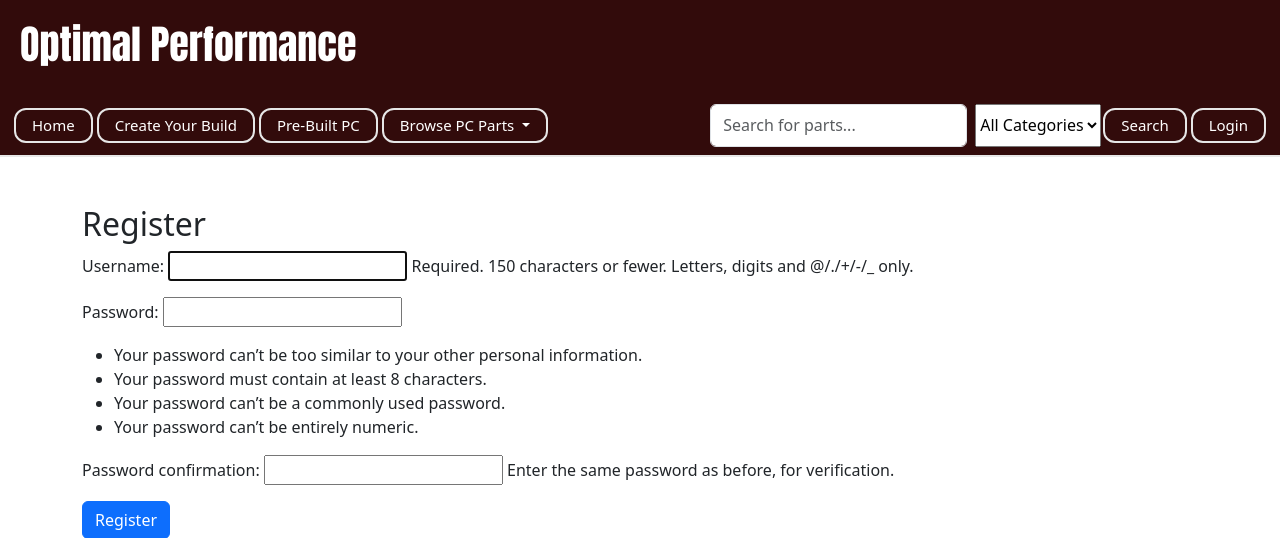
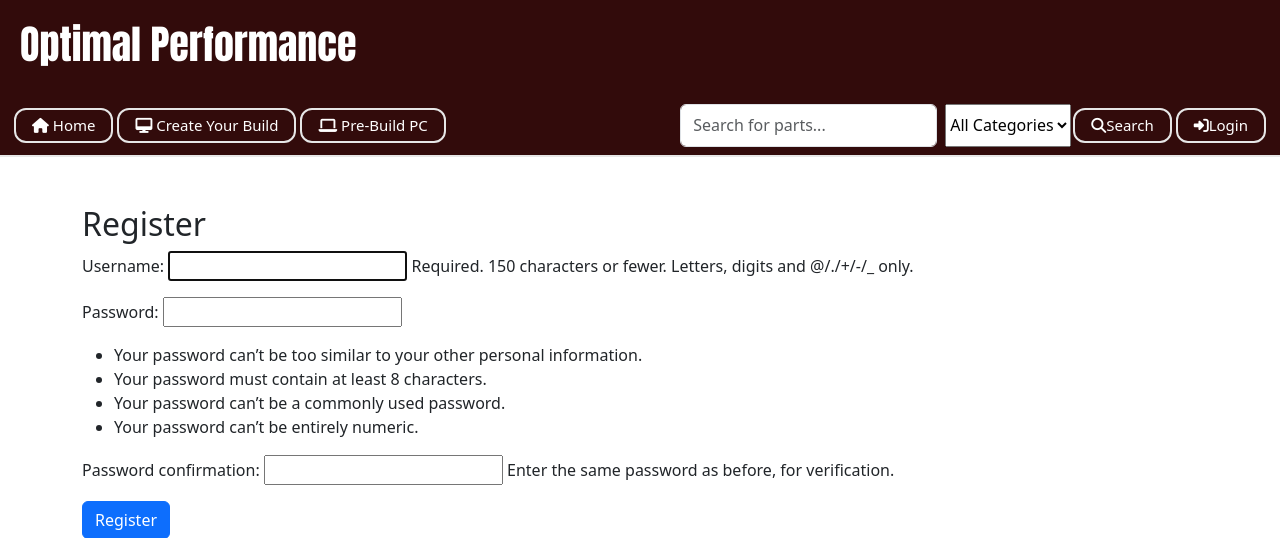
Before and after one commit to UCCS-CS4300-5300/Group7-fall2024, a Django app: page /register/ in a window 1280 px wide. Shown: the top 538 px of the page. Run offline with Django 4.2, Linux system fonts and the light colour scheme; parts of the project's set-up code (start-up, migrations or seed data) failed here and were passed over; some libraries are stand-ins or nearby versions.

Commit message:
added navbar icons

```diff
--- a/home/templates/base_template.html
+++ b/home/templates/base_template.html
@@ -79,6 +79,7 @@
 <body>
     <header class="custom-header">
         <h1>Optimal Performance</h1>
+        <script src="https://kit.fontawesome.com/802595e9f2.js" crossorigin="anonymous"></script>
     </header>
 
     <!-- Navbar -->
@@ -89,22 +90,14 @@
             </button>
             <div class="collapse navbar-collapse" id="navbarNavAltMarkup">
                 <div class="navbar-nav me-auto">
-                    <a class="button" aria-current="page" href="{% url 'index' %}">Home</a>
-                    <a class="button" href="{% url 'build' %}">Create Your Build</a>
-                    <a class="button" href="{% url 'pre_build' %}">Pre-Built PC</a>
+                    <a class="button" aria-current="page" href="{% url 'index' %}">
+                        <i class="fa-solid fa-house"></i> Home</a>
+                    <a class="button" href="{% url 'build' %}">
+                        <i class="fa-solid fa-desktop"></i> Create Your Build</a>
+                    <a class="button" href="{% url 'pre_build' %}">
+                        <i class="fa-solid fa-laptop"></i> Pre-Build PC</a>
 
-                    <!-- Dropdown button on the left -->
-                    <div class="dropdown me-3">
-                        <button class="button dropdown-toggle" type="button" id="dropdownMenuButton" data-bs-toggle="dropdown" aria-expanded="false">
-                            Browse PC Parts
-                        </button>
-                        <ul class="dropdown-menu" aria-labelledby="dropdownMenuButton">
-                            <li><a class="dropdown-item" href="{% url 'call_cpus_view' %}">CPU</a></li>
-                            <li><a class="dropdown-item" href="{% url 'call_motherboards_view' %}">Motherboard</a></li>
-                            <li><a class="dropdown-item" href="{% url 'call_rams_view' %}">Ram</a></li>
-                            <li><a class="dropdown-item" href="{% url 'call_storages_view' %}">Storage</a></li>
-                        </ul>
-                    </div>
+
                 </div>
                 <!-- Search form -->
                 <form method="get" action="{% url 'search_pc_parts' %}" class="d-flex">
@@ -116,15 +109,19 @@
                         <option value="Motherboard" {% if category == 'Motherboard' %}selected{% endif %}>Motherboard</option>
                         <option value="Storage" {% if category == 'Storage' %}selected{% endif %}>Storage</option>
                     </select>
-                    <button type="submit" class="button">Search</button>
+                    <button type="submit" class="button d-flex align-items-center">
+                        <i class="fa-solid fa-magnifying-glass"></i> Search
+                    </button>
                 </form>
 
 
                 <div class="navbar-nav">
                     {% if user.is_authenticated %}
-                        <a class="button" href="{% url 'logout' %}">Logout</a>
+                        <a class="button" href="{% url 'logout' %}">
+                             <i class="fa-solid fa-right-from-bracket"></i>Logout</a>
                     {% else %}
-                        <a class="button" href="{% url 'login_or_register' %}">Login</a>
+                        <a class="button" href="{% url 'login_or_register' %}">
+                             <i class="fa-solid fa-right-to-bracket"></i>Login</a>
                     {% endif %}
                 </div>
             </div>
```
